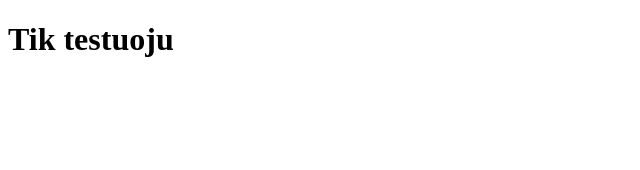
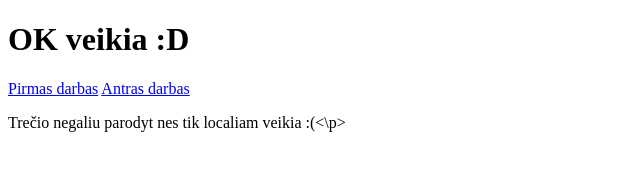
Before and after one commit to SanciuSargas/pamokaSuGitHub, a plain HTML site: page index.html in a window 1280 px wide. Shown: the whole page, without its empty margins (0-640 px from the left). Drawn offline with Linux system fonts and the light colour scheme.

Commit message:
Update index.html
Laikas eit miegot

```diff
--- a/index.html
+++ b/index.html
@@ -5,7 +5,10 @@
 </head>
 
 <body>
-	<h1>Tik testuoju</h1>
+	<h1>OK veikia :D</h1>
+	<a href="http://justinopuslapis.ddns.net/">Pirmas darbas</a>
+	<a href="http://justinopuslapis.ddns.net/ziurkenas/">Antras darbas</a>
+	<p>Trečio negaliu parodyt nes tik localiam veikia :(<\p>
 </body>
 
 </html>
```
